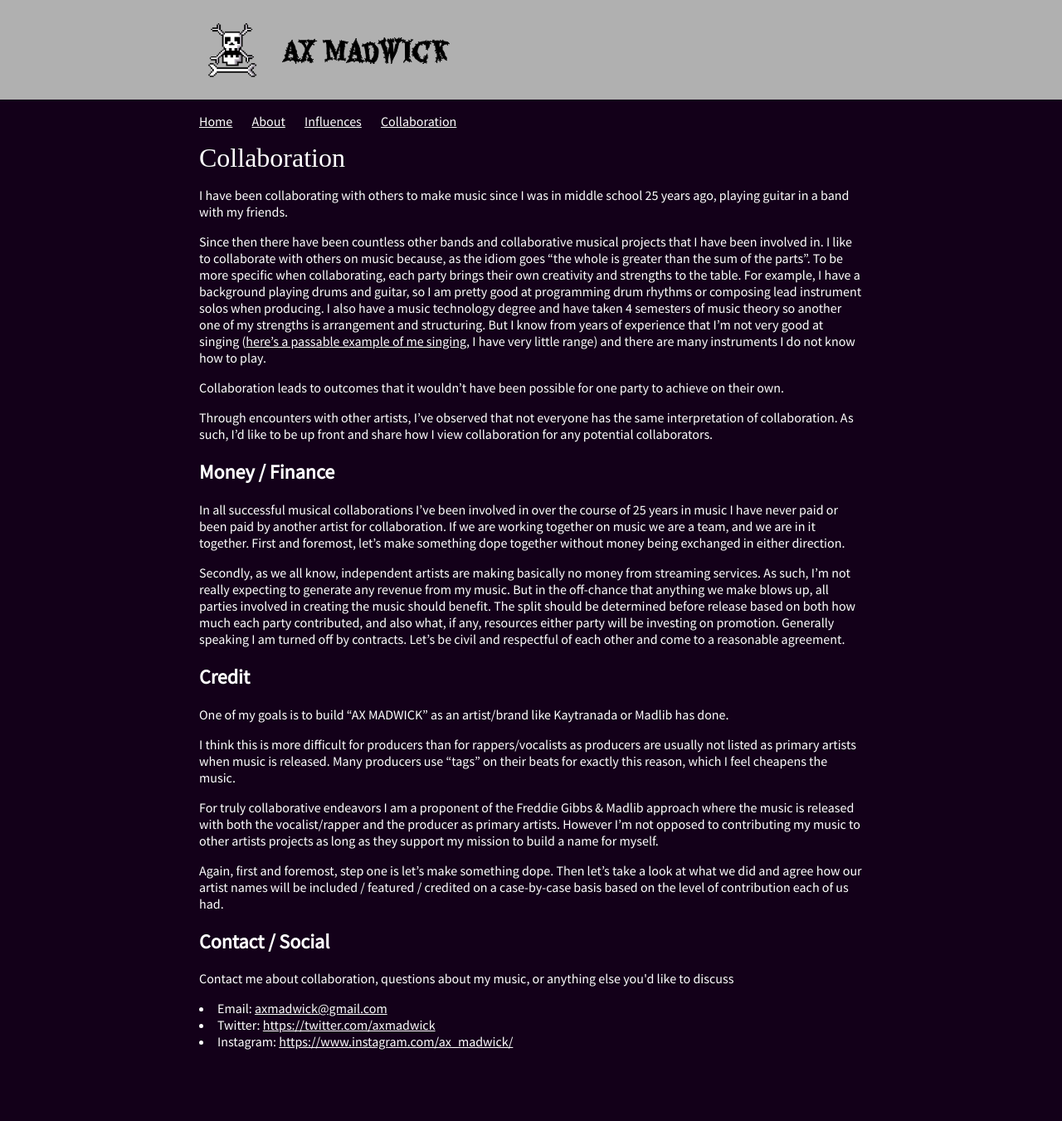
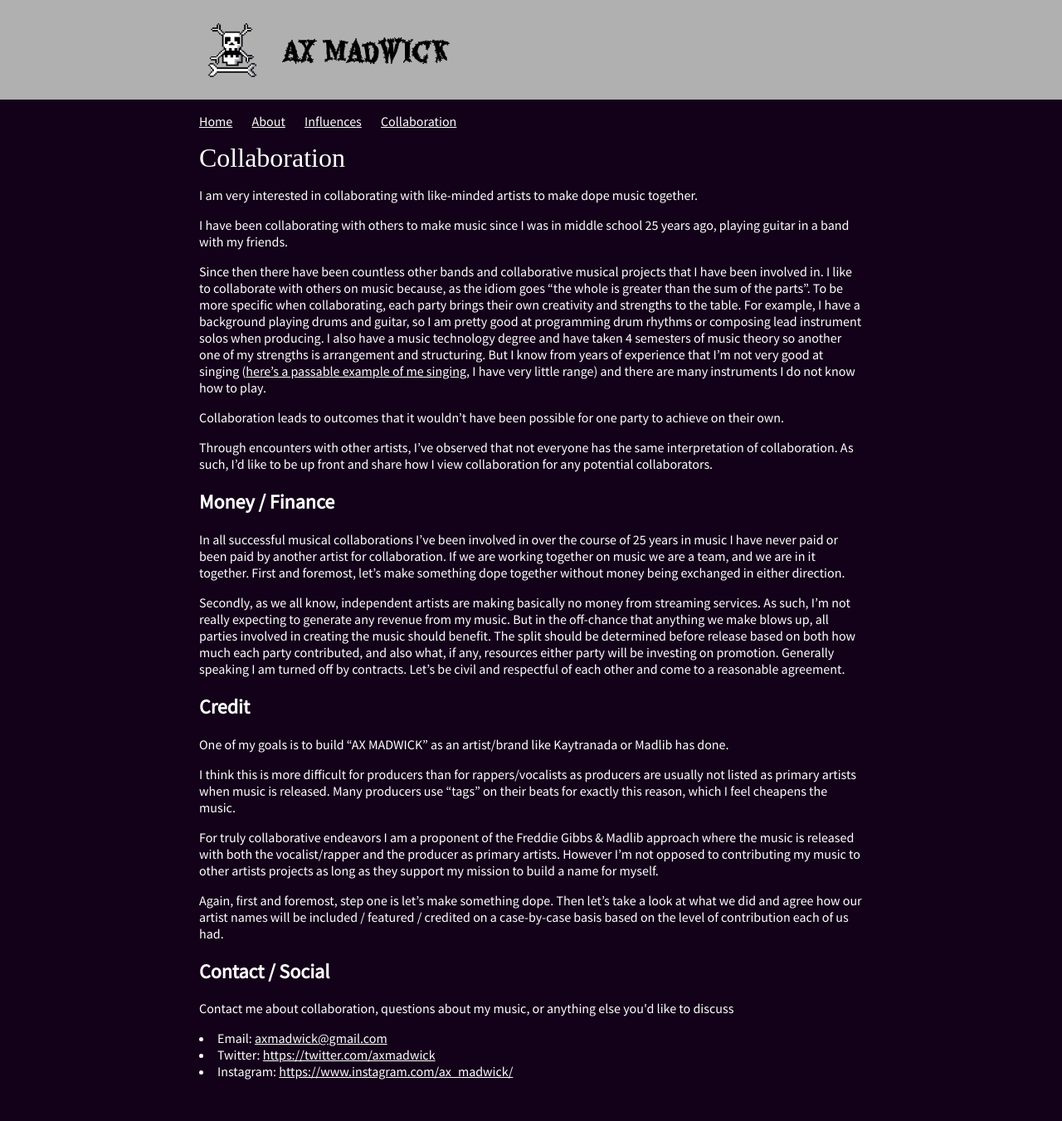
Before and after one commit to axmadwick/axmadwick.github.io, a Jekyll site: the page built from collaboration.md, in a window 1280 px wide. Shown: the whole page at 83% size. Built offline with Jekyll 4.4.1, drawn with Linux system fonts in a browser that asks for light colours; some web fonts are replaced; our own code applies the rules of GitHub Pages for plain Markdown files; before the commit the page ends 1315 px from its top, so only the background shows below that.

Commit message:
Add lead in

```diff
--- a/collaboration.md
+++ b/collaboration.md
@@ -4,6 +4,8 @@ permalink: /collaboration/
 ---
 
 # Collaboration
+
+I am very interested in collaborating with like-minded artists to make dope music together.
 
 I have been collaborating with others to make music since I was in middle school 25 years ago, playing guitar in a band with my friends.
 
```
